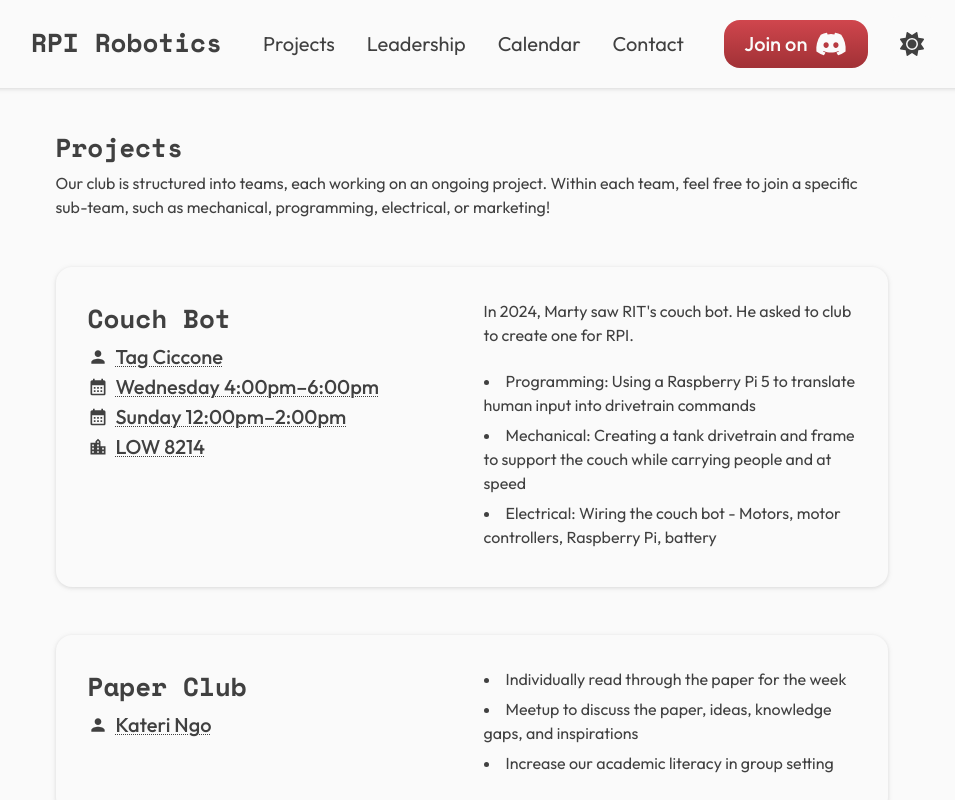
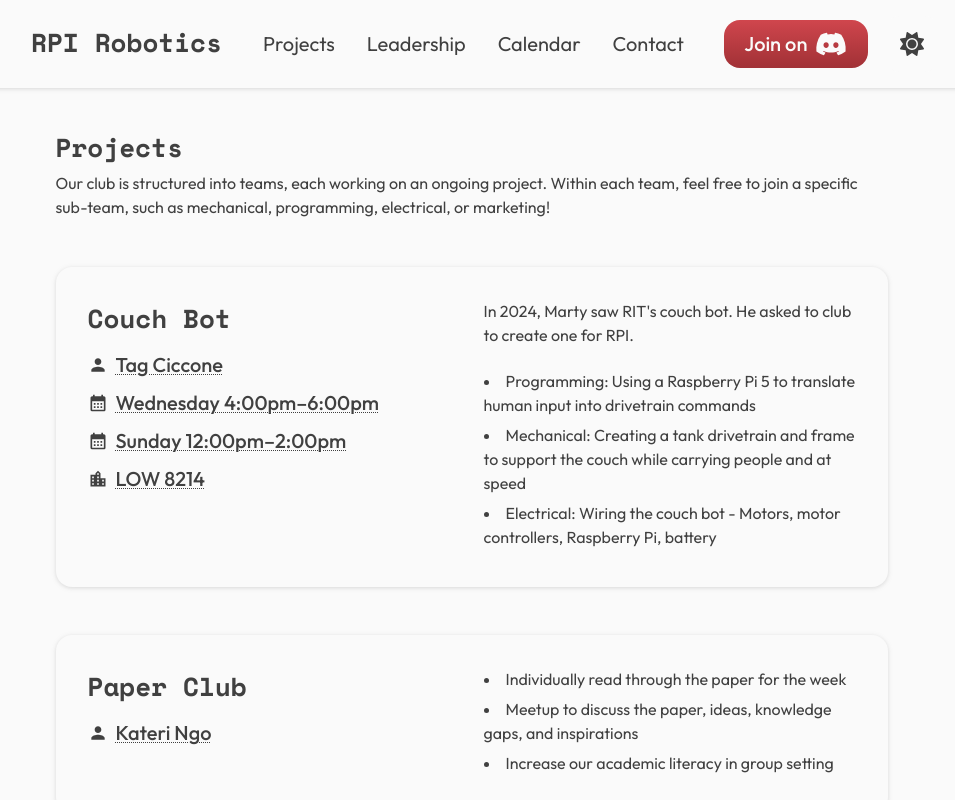
Before and after one commit to haydenheroux/rpi-robotics-website, a React (Vite) app: page /projects in a window 1280 px wide. Shown: the top 800 px of the page, without its empty margins (161-1116 px from the left). Built offline with nearby package versions, Linux system fonts and the light colour scheme.

Commit message:
Reapply ProjectCard spacing changes.

```diff
--- a/src/components/ProjectCard.tsx
+++ b/src/components/ProjectCard.tsx
@@ -71,7 +71,7 @@ function ProjectInfo({
   locations?: Location[];
 }) {
   return (
-    <div>
+    <div className="flex flex-col gap-2">
       <h2 className="type-title text-standard">{name}</h2>
       {people && (
         <InfoRow
```
